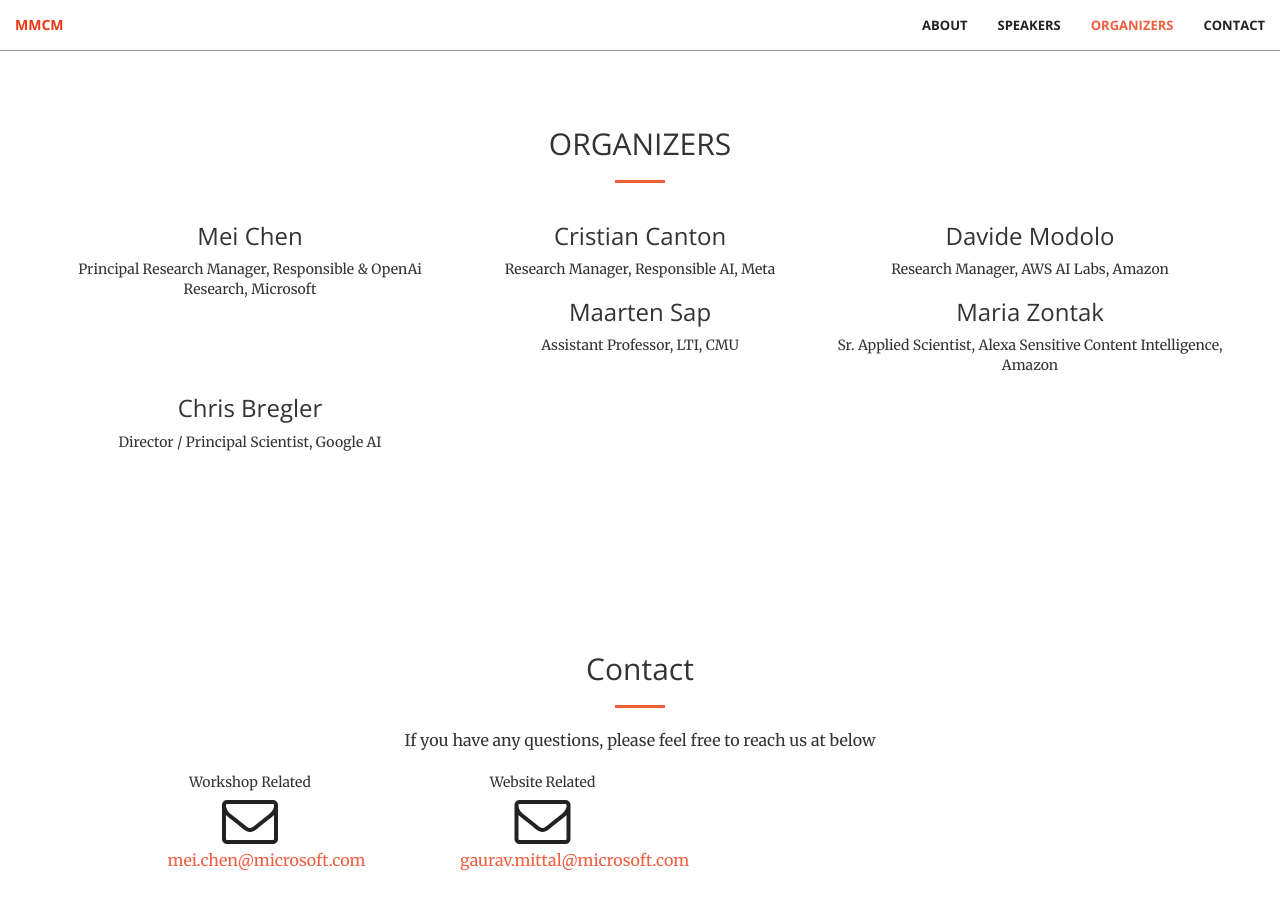
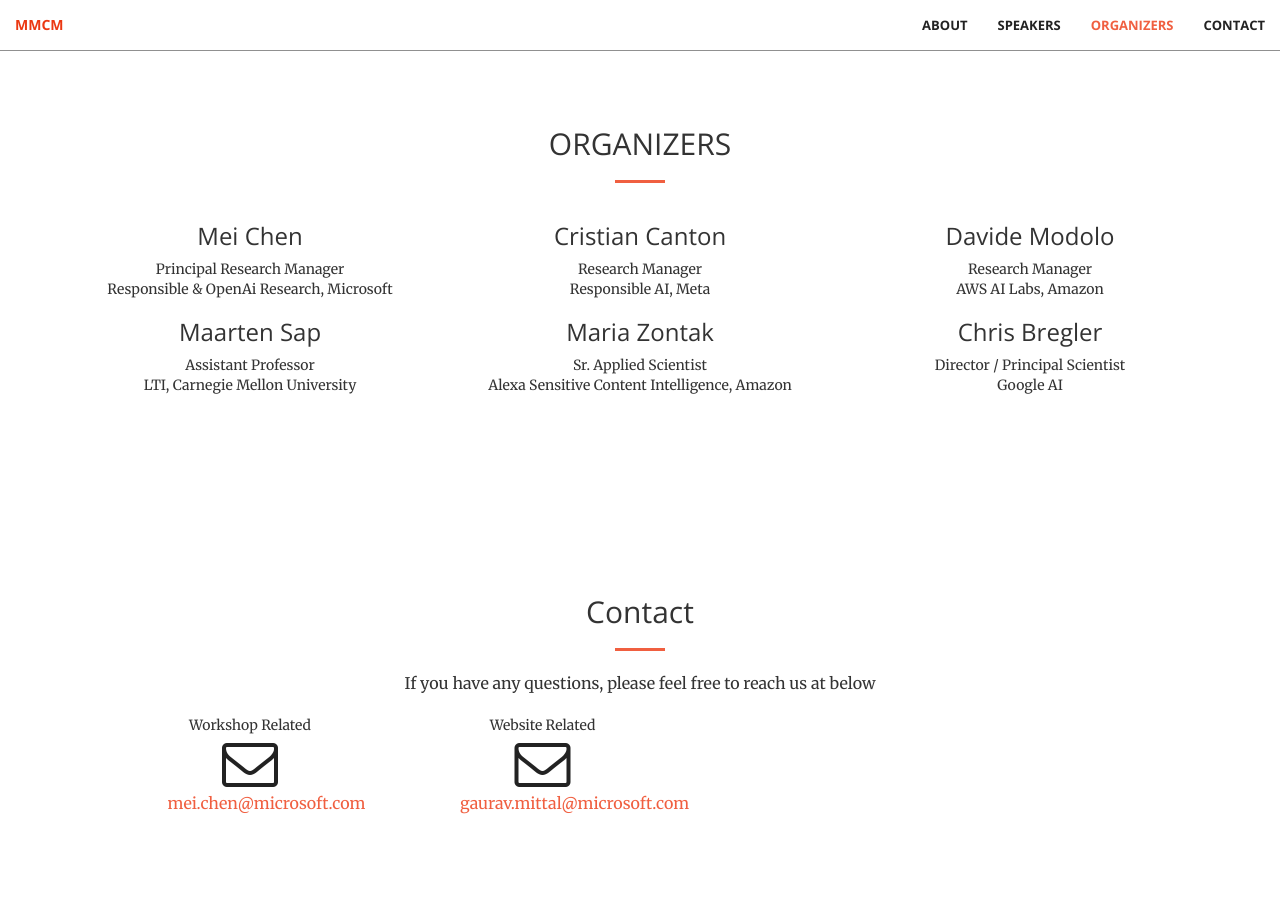
Before and after one commit to multimodal-content-moderation/multimodal-content-moderation.github.io, a Jekyll site: the page built from index.html, in a window 1280 px wide and 900 px high, scrolled down 1799 px. Built offline with Jekyll 4.4.1, drawn with Linux system fonts in a browser that asks for light colours.

Commit message:
organizers

```diff
--- a/_includes/organizers.html
+++ b/_includes/organizers.html
@@ -9,27 +9,27 @@
         <div class="row no-gutter">
 
             <div class="col-md-4 text-center" id="S1">
-                    <h3>Mei Chen</h3> Principal Research Manager, Responsible & OpenAi Research, Microsoft
+                    <h3>Mei Chen</h3> Principal Research Manager <br> Responsible & OpenAi Research, Microsoft
             </div>
 
             <div class="col-md-4 text-center" id="S1">
-                <h3>Cristian Canton</h3> Research Manager, Responsible AI, Meta
+                <h3>Cristian Canton</h3> Research Manager <br> Responsible AI, Meta
             </div>
 
             <div class="col-md-4 text-center" id="S1">
-                <h3>Davide Modolo</h3> Research Manager, AWS AI Labs, Amazon
+                <h3>Davide Modolo</h3> Research Manager <br> AWS AI Labs, Amazon
             </div>
 
             <div class="col-md-4 text-center" id="S1">
-                <h3>Maarten Sap</h3> Assistant Professor, LTI, CMU
+                <h3>Maarten Sap</h3> Assistant Professor <br> LTI, Carnegie Mellon University
             </div>
 
             <div class="col-md-4 text-center" id="S1">
-                <h3>Maria Zontak</h3> Sr. Applied Scientist, Alexa Sensitive Content Intelligence, Amazon
+                <h3>Maria Zontak</h3> Sr. Applied Scientist <br> Alexa Sensitive Content Intelligence, Amazon
             </div>
 
             <div class="col-md-4 text-center" id="S1">
-                <h3>Chris Bregler</h3> Director / Principal Scientist, Google AI
+                <h3>Chris Bregler</h3> Director / Principal Scientist <br> Google AI
             </div>
 <!--            <div class="col-md-3">-->
 <!--                        <a href="http://vivoutlaw.github.io/" target="_blank" class="portfolio-box">-->
```
